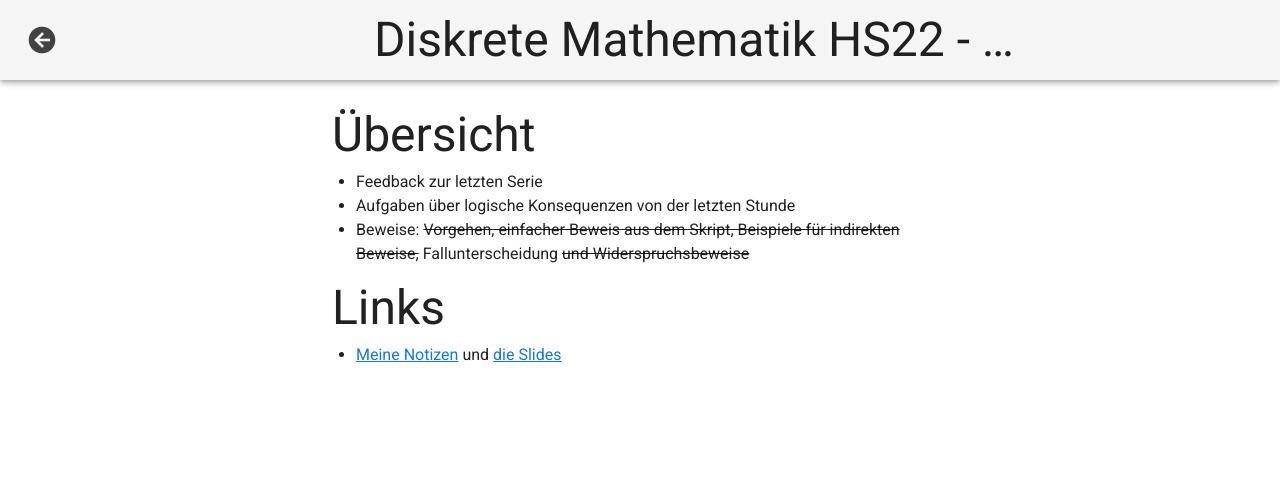
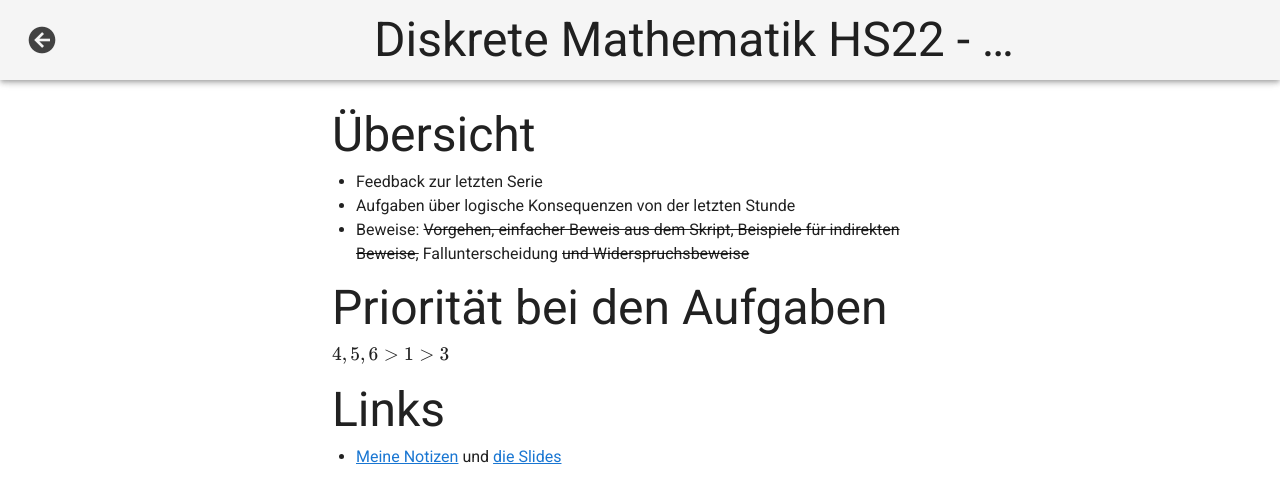
Before and after one commit to HumbleCatcher/eth-homepage, a Nuxt app: page /dm2022/week/3 in a window 1280 px wide. Shown: the top 502 px of the page. Built offline with nearby package versions, Linux system fonts and the light colour scheme.

Commit message:
add priorities for exercises

```diff
--- a/pages/dm2022/week/3.vue
+++ b/pages/dm2022/week/3.vue
@@ -13,6 +13,8 @@
         Fallunterscheidung <s>und Widerspruchsbeweise</s>
       </li>
     </ul>
+    <h3>Priorität bei den Aufgaben</h3>
+    <span v-html="$katex('4, 5, 6 > 1 > 3')"></span>
     <h3>Links</h3>
     <ul>
       <li>
```
